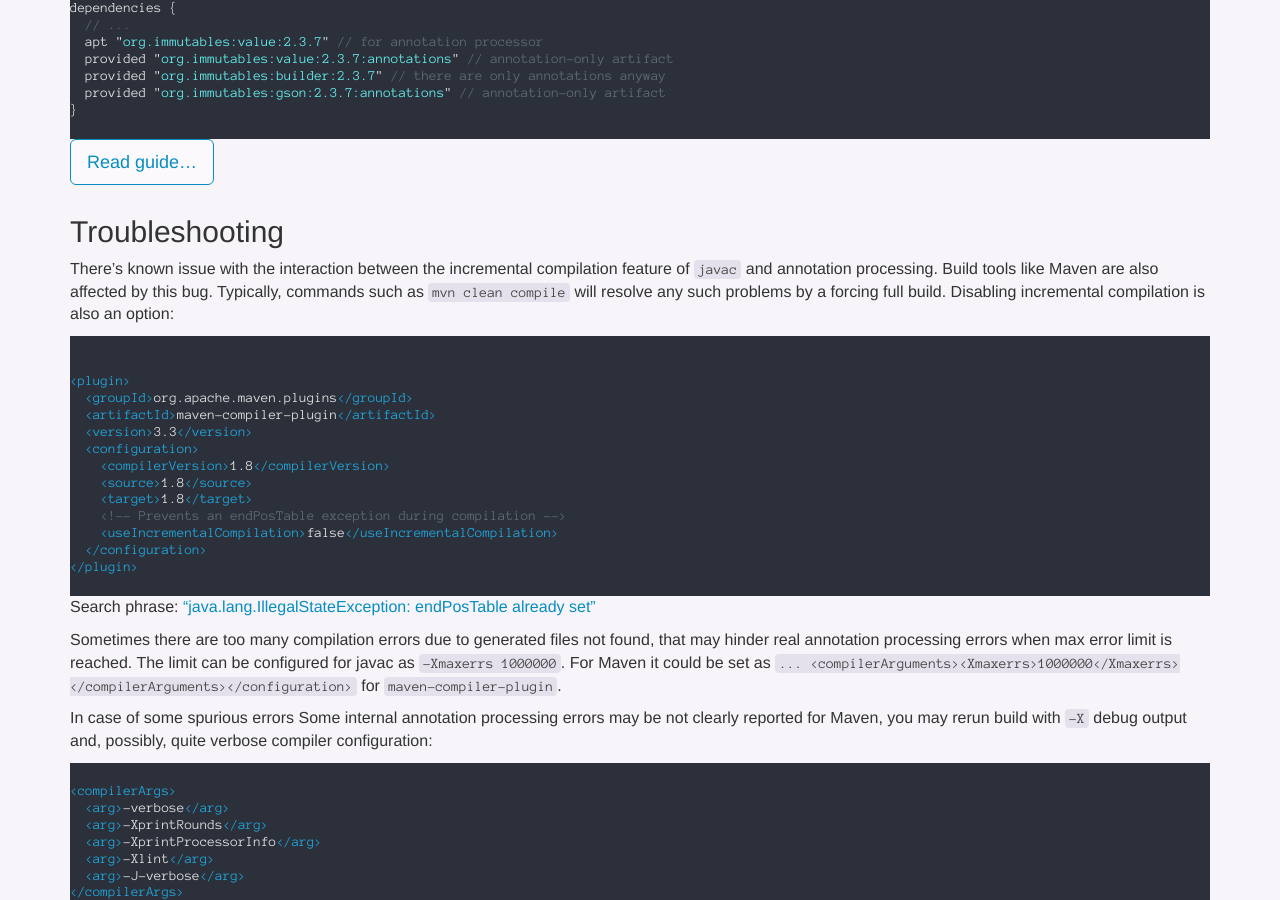
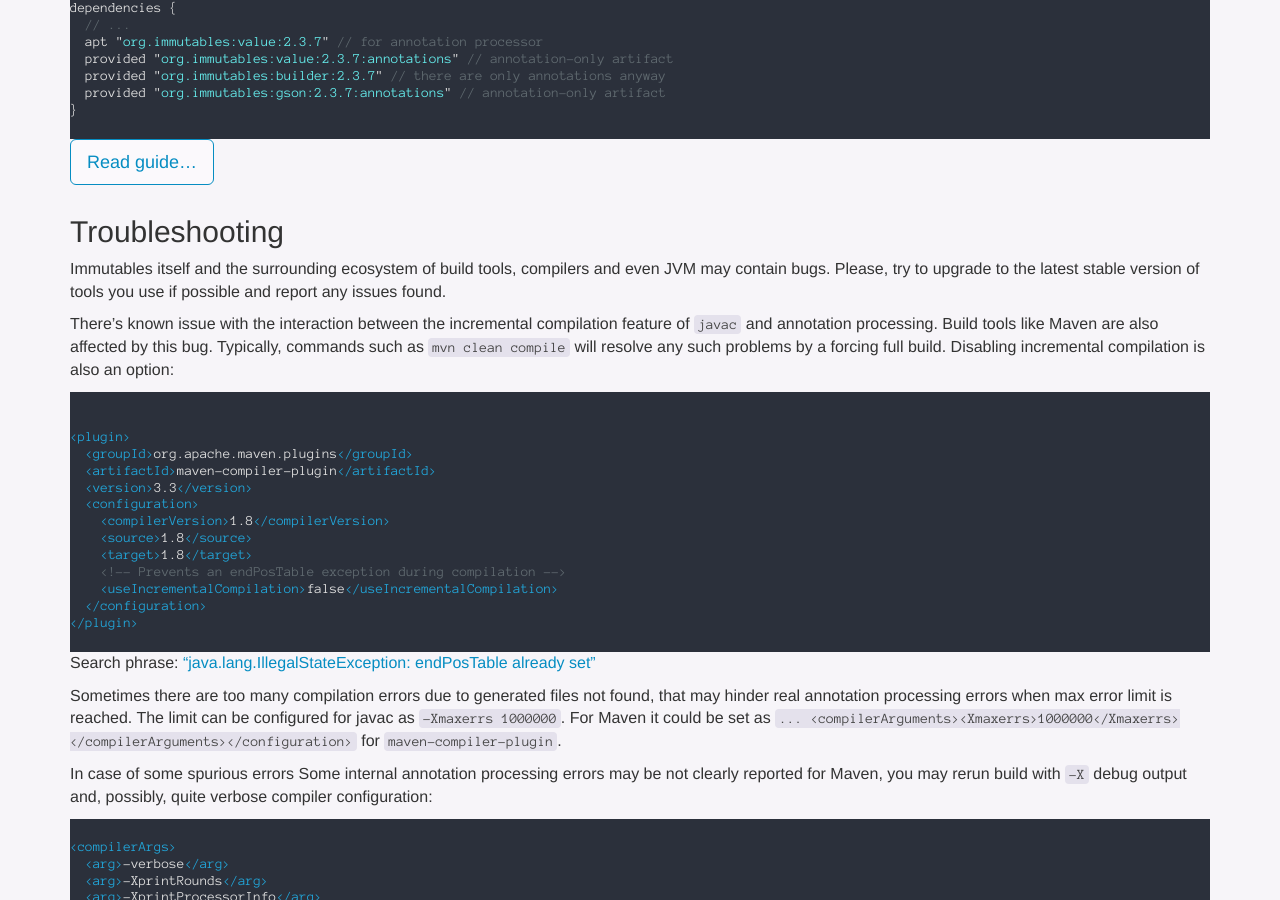
Before and after one commit to immutables/immutables.github.io, a Jekyll site: the page built from getstarted.md, in a window 1280 px wide and 900 px high, scrolled down 2782 px. Built offline with Jekyll 4.4.1, drawn with Linux system fonts in a browser that asks for light colours; nearby versions of some CDN libraries; Markdown is read by kramdown in place of the engine named in the settings.

Commit message:
minor addition

```diff
--- a/getstarted.md
+++ b/getstarted.md
@@ -152,6 +152,8 @@ dependencies {
 
 ## Troubleshooting
 
+Immutables itself and the surrounding ecosystem of build tools, compilers and even JVM may contain bugs. Please, try to upgrade to the latest stable version of tools you use if possible and report any issues found.
+
 There's known issue with the interaction between the incremental compilation feature of `javac` and annotation processing.
 Build tools like Maven are also affected by this bug. Typically, commands such as `mvn clean compile` will resolve any such problems by a forcing full build.
 Disabling incremental compilation is also an option:
```
